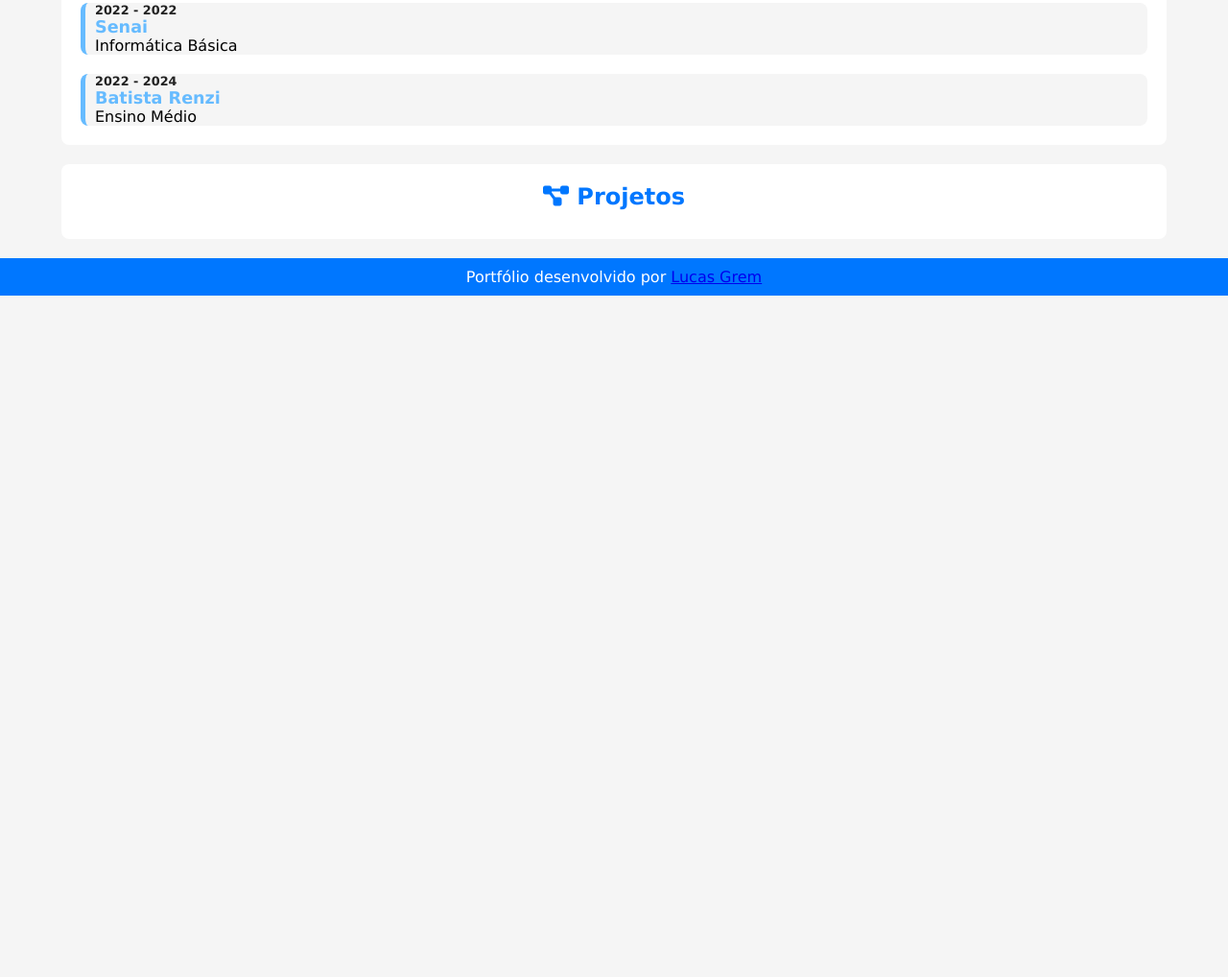
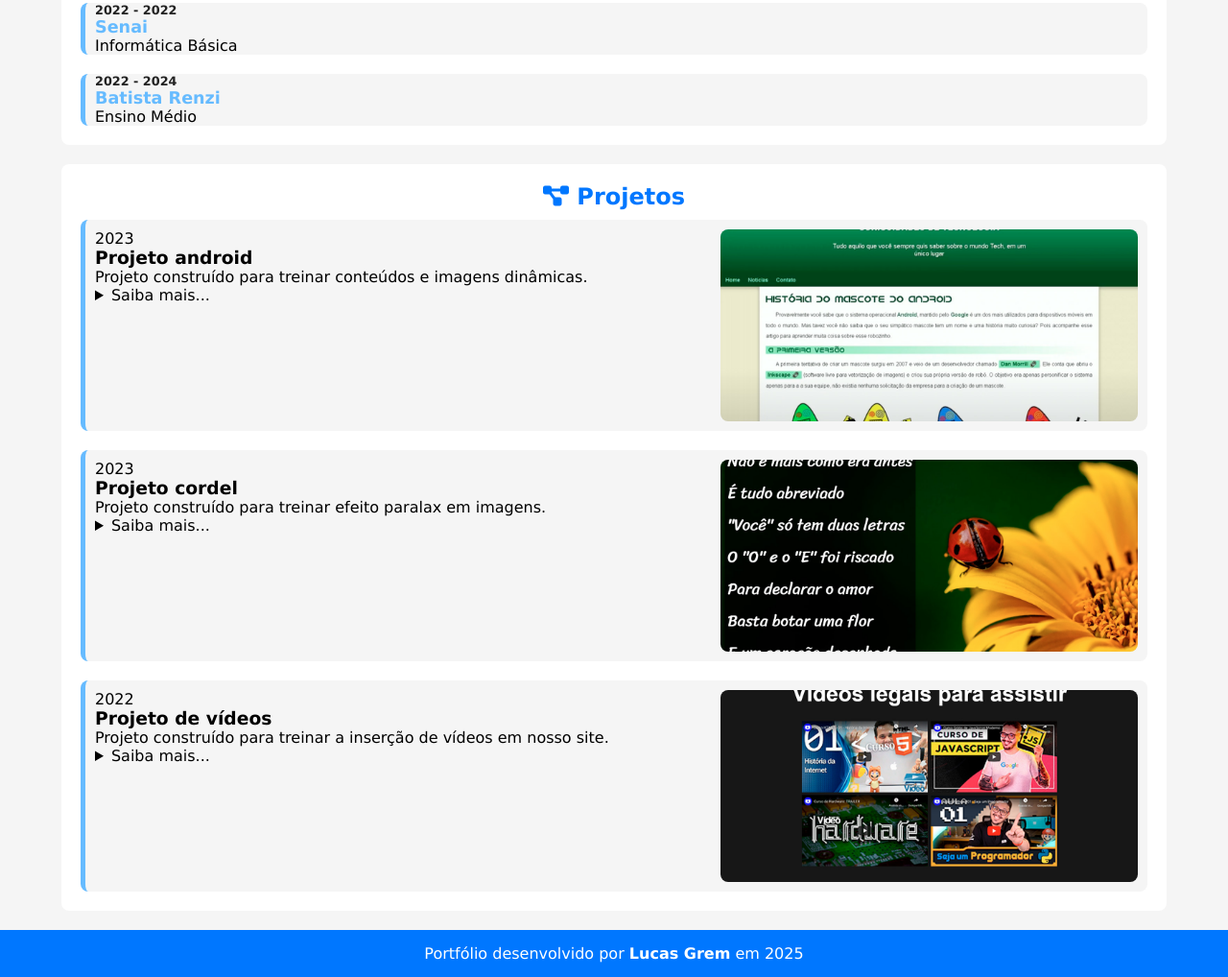
Before and after one commit to LucasGrem/projeto-portfolio, a plain HTML site: page index.html in a window 1280 px wide. Shown: the part 2407-3425 px from the top of the page at 96% size. Before the commit the page ends 2715 px from the top, so only its background shows below. Drawn offline with Linux system fonts and the light colour scheme.

Commit message:
feat: conclui a área de projetos

```diff
--- a/estilos/style.css
+++ b/estilos/style.css
@@ -229,8 +229,72 @@ footer {
   color: white;
 }
 
+#projeto-container {
+  display: flex;
+  flex-direction: column-reverse;
+  gap: 20px;
+}
+
+#projeto-container .projeto {
+  display: flex;
+  flex-direction: column;
+  gap: 15px;
+  background-color: var(--fundo-principal);
+  padding: 10px;
+  border-radius: 8px;
+  border-left: 5px solid var(--destaque-inverso);
+  transition: border-color 0.5s, border-width 0.5s;
+}
+
+#projeto-container .projeto:hover {
+  border-color: var(--destaque);
+  border-left-width: 15px;
+  cursor: pointer;
+}
+
+#projeto-container .foto {
+  width: 100%;
+  aspect-ratio: 16/9;
+  object-fit: cover;
+  overflow: hidden;
+  border-radius: 8px;
+}
+
+footer {
+  background-color: var(--destaque);
+  color: var(--texto-inverso);
+  text-align: center;
+  padding: 15px;
+}
+
+footer a {
+  color: var(--texto-inverso);
+  text-decoration: none;
+  font-weight: bold;
+
+}
+
+footer a:hover {
+  color: var(--destaque-inverso);
+}
+
 @media screen and (min-width: 768px) {
   div.skills-container {
     grid-template-columns: 1fr 1fr;
   }
+
+  #projeto-container .projeto {
+    flex-direction: row-reverse;
+    justify-content: space-between;
+  }
+
+  #projeto-container .projeto-info {
+    max-width: 80%;
+  }
+
+  #projeto-container .foto {
+    aspect-ratio: 1/1;
+    max-width: 40%;
+    max-height: 200px;
+  }
 }
--- a/index.html
+++ b/index.html
@@ -269,12 +269,55 @@
 
             <div class="projetos">
                 <h2><i class="fa-solid fa-diagram-project"></i> Projetos</h2>
+
+                <div id="projeto-container">
+                    <div class="projeto"> <!--Projeto 1-->
+                        <img src="imagens/projeto-01-videos.jpg" alt="projeto 1" class="foto">
+                        <div class="projeto-info">
+                            <p class="periodo">2022</p>
+                            <h3 class="titulo">Projeto de vídeos</h3>
+                            <p>Projeto construído para treinar a inserção de vídeos em nosso site.</p>
+                            <details class="descricao">
+                                <summary>Saiba mais...</summary>
+                                <p>Lorem ipsum dolor sit amet consectetur adipisicing elit. Odio, ut voluptate. Provident architecto ut veritatis tempore facilis hic quos obcaecati, ducimus voluptates optio. Enim, dignissimos voluptatibus sapiente quasi corporis dolores.</p>
+                            </details>
+                        </div>
+                    </div>
+
+                    <div class="projeto"> <!--Projeto 2-->
+                        <img src="imagens/projeto-02-cordel.jpg" alt="projeto 2" class="foto">
+                        <div class="projeto-info">
+                            <p class="periodo">2023</p>
+                            <h3 class="titulo">Projeto cordel</h3>
+                            <p>Projeto construído para treinar efeito paralax em imagens.</p>
+                            <details class="descricao">
+                                <summary>Saiba mais...</summary>
+                                <p>Lorem ipsum dolor sit amet consectetur adipisicing elit. Odio, ut voluptate. Provident architecto ut veritatis tempore facilis hic quos obcaecati, ducimus voluptates optio. Enim, dignissimos voluptatibus sapiente quasi corporis dolores.</p>
+                            </details>
+                        </div>
+                    </div>
+
+                    <div class="projeto"> <!--Projeto 3-->
+                        <img src="imagens/projeto-03-android.jpg" alt="projeto 3" class="foto">
+                        <div class="projeto-info">
+                            <p class="periodo">2023</p>
+                            <h3 class="titulo">Projeto android</h3>
+                            <p>Projeto construído para treinar conteúdos e imagens dinâmicas.</p>
+                            <details class="descricao">
+                                <summary>Saiba mais...</summary>
+                                <p>Lorem ipsum dolor sit amet consectetur adipisicing elit. Odio, ut voluptate. Provident architecto ut veritatis tempore facilis hic quos obcaecati, ducimus voluptates optio. Enim, dignissimos voluptatibus sapiente quasi corporis dolores.</p>
+                            </details>
+                        </div>
+                    </div>
+
+                </div>
+
             </div> <!--fim da div-->
         </section>
     </main>
 
     <footer>
-        <p>Portfólio desenvolvido por <a href="#">Lucas Grem</a></p>
+        <p>Portfólio desenvolvido por <a href="#" target="_blank">Lucas Grem</a> em 2025</p>
     </footer>
 
     <script src="scripts/script.js"></script>
```
